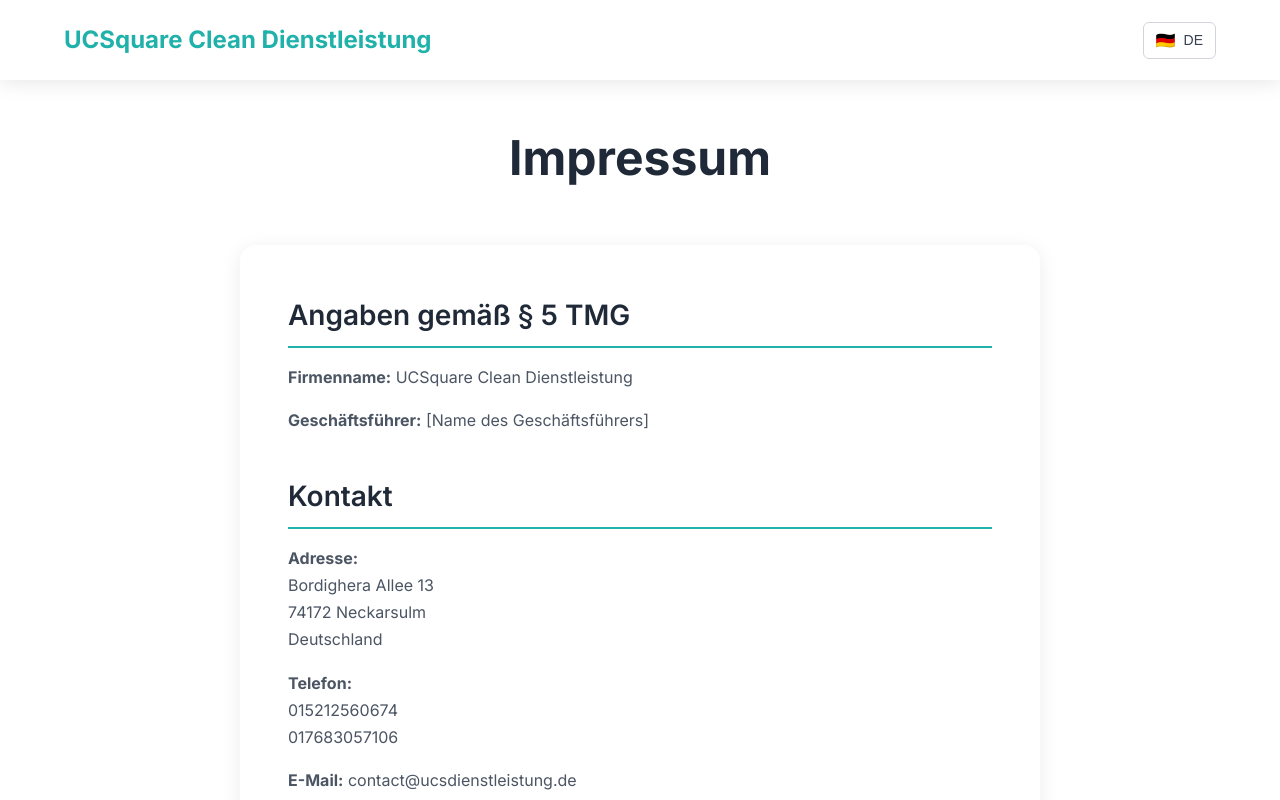
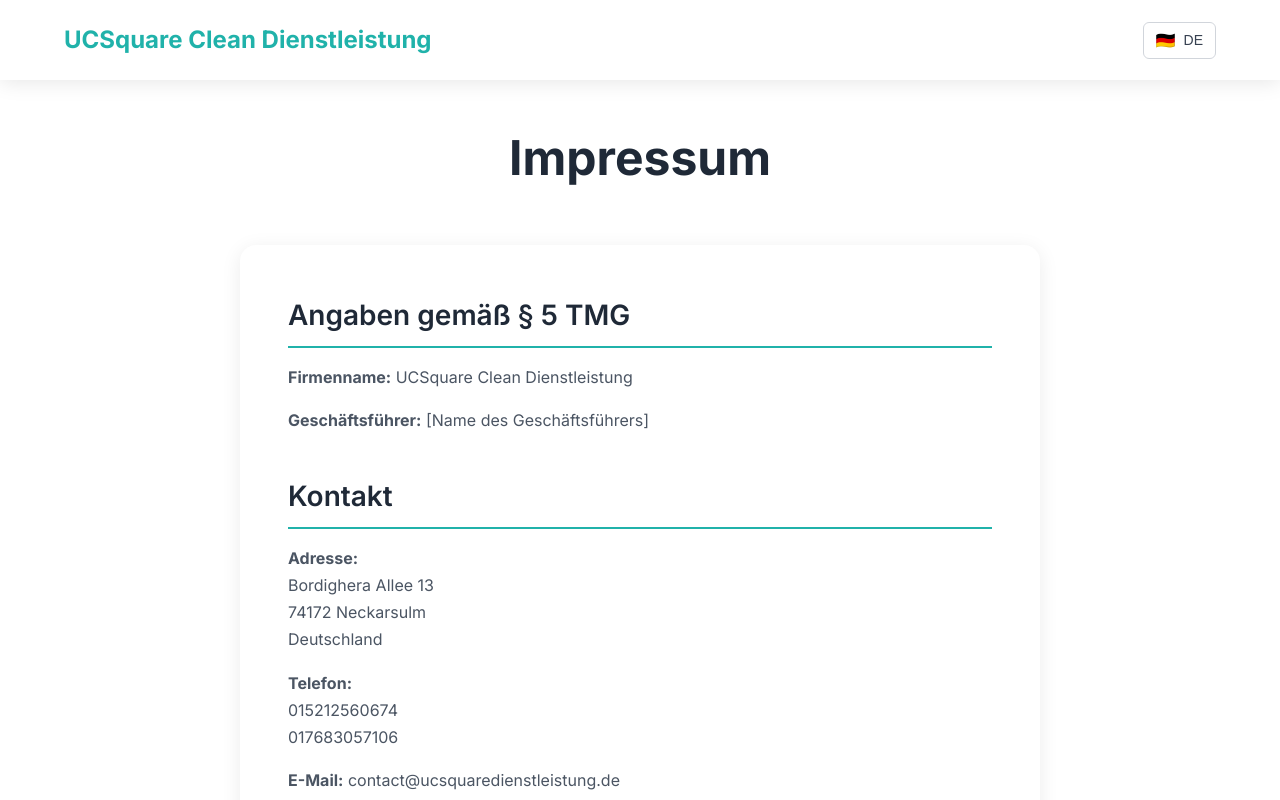
Before and after one commit to Brillianzhub/ucsquaredienstleistung, a Next.js app: page /impressum in a window 1280 px wide. Shown: the top 800 px of the page. Built offline with nearby package versions, Linux system fonts and the light colour scheme.

Commit message:
Updated page.tsx

```diff
--- a/app/impressum/page.tsx
+++ b/app/impressum/page.tsx
@@ -51,7 +51,7 @@ export default function ImpressumPage() {
                 015212560674<br />
                 017683057106
               </p>
-              <p><strong>{language === 'de' ? 'E-Mail:' : 'Email:'}</strong> contact@ucsdienstleistung.de</p>
+              <p><strong>{language === 'de' ? 'E-Mail:' : 'Email:'}</strong> contact@ucsquaredienstleistung.de</p>
             </section>
 
             <section>
```
